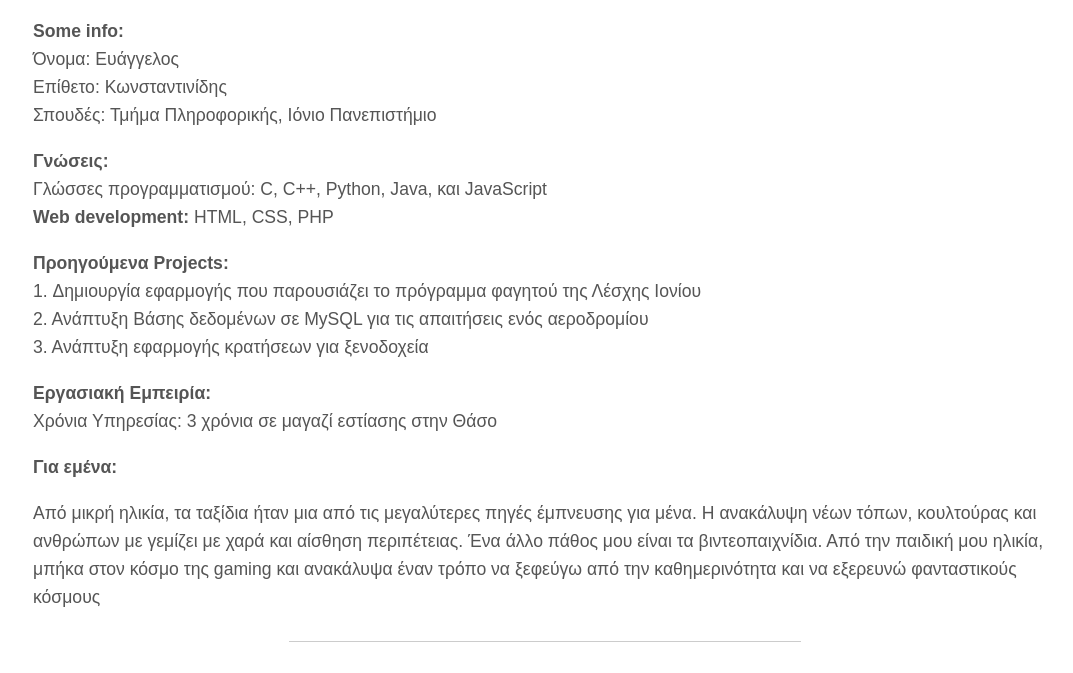
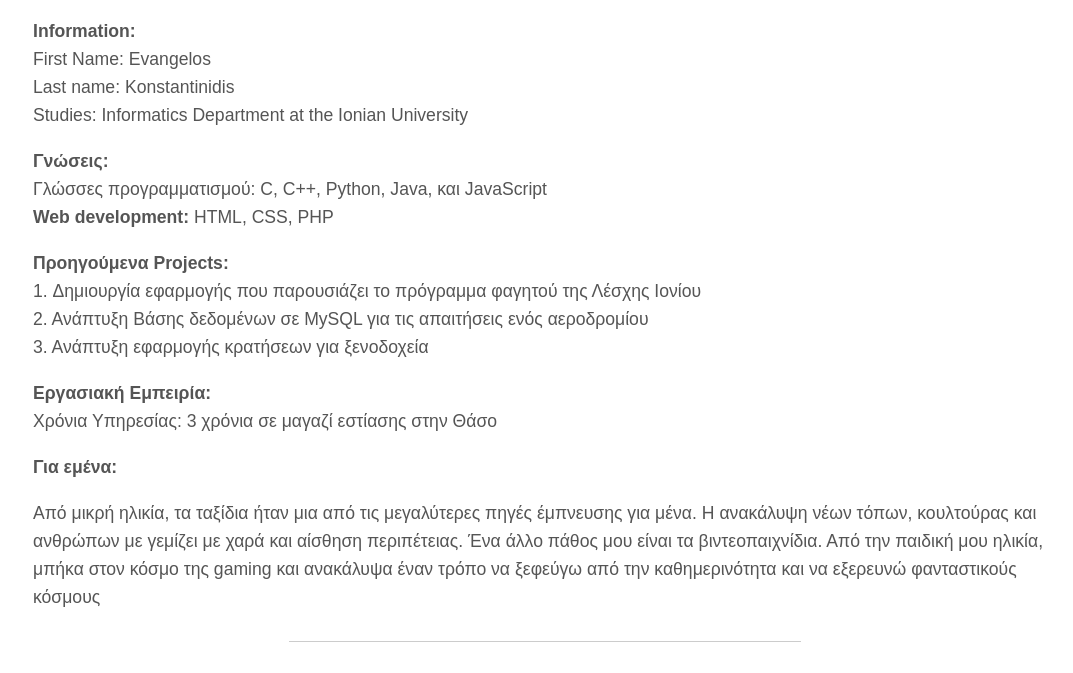
Before and after one commit to vag4me/MyWebsite, a plain HTML site: page index.html in a window 1280 px wide. Shown: the part 115-788 px from the top of the page, without its empty margins (95-1168 px from the left). Drawn offline with Linux system fonts and the light colour scheme.

Commit message:
Update index.html

```diff
--- a/index.html
+++ b/index.html
@@ -66,7 +66,7 @@
 <body>
     <div class="container">
         <h1>ΒΙΟΓΡΑΦΙΚΟ</h1>
-        <p><strong>Some info:</strong><br>Όνομα: Ευάγγελος<br>Επίθετο: Κωνσταντινίδης<br>Σπουδές: Τμήμα Πληροφορικής, Ιόνιο Πανεπιστήμιο</p>
+        <p><strong>Information:</strong><br>First Name: Evangelos<br>Last name: Konstantinidis<br>Studies: Informatics Department at the Ionian University</p>
         <p><strong>Γνώσεις:</strong><br>Γλώσσες προγραμματισμού: C, C++, Python, Java, και JavaScript<br><strong>Web development:</strong> HTML, CSS, PHP</p>
         <p><strong>Προηγούμενα Projects:</strong><br>1. Δημιουργία εφαρμογής που παρουσιάζει το πρόγραμμα φαγητού της Λέσχης Ιονίου<br>2. Ανάπτυξη Βάσης δεδομένων σε MySQL για τις απαιτήσεις ενός αεροδρομίου<br>3. Ανάπτυξη εφαρμογής κρατήσεων για ξενοδοχεία</p>
         <p><strong>Εργασιακή Εμπειρία:</strong><br>Χρόνια Υπηρεσίας: 3 χρόνια σε μαγαζί εστίασης στην Θάσο</p>
```
